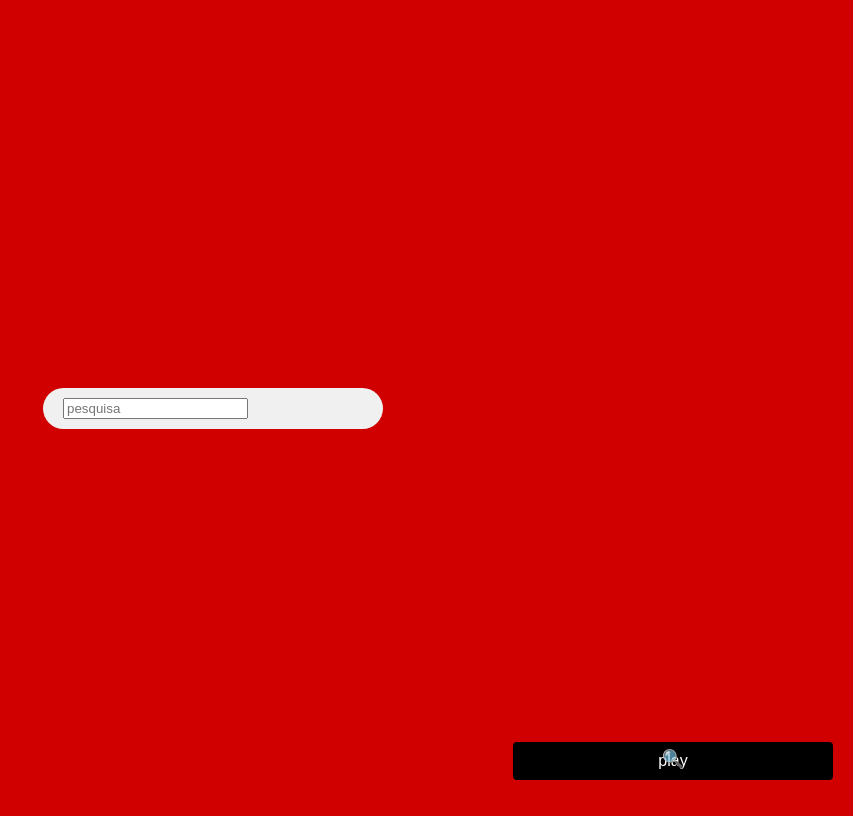
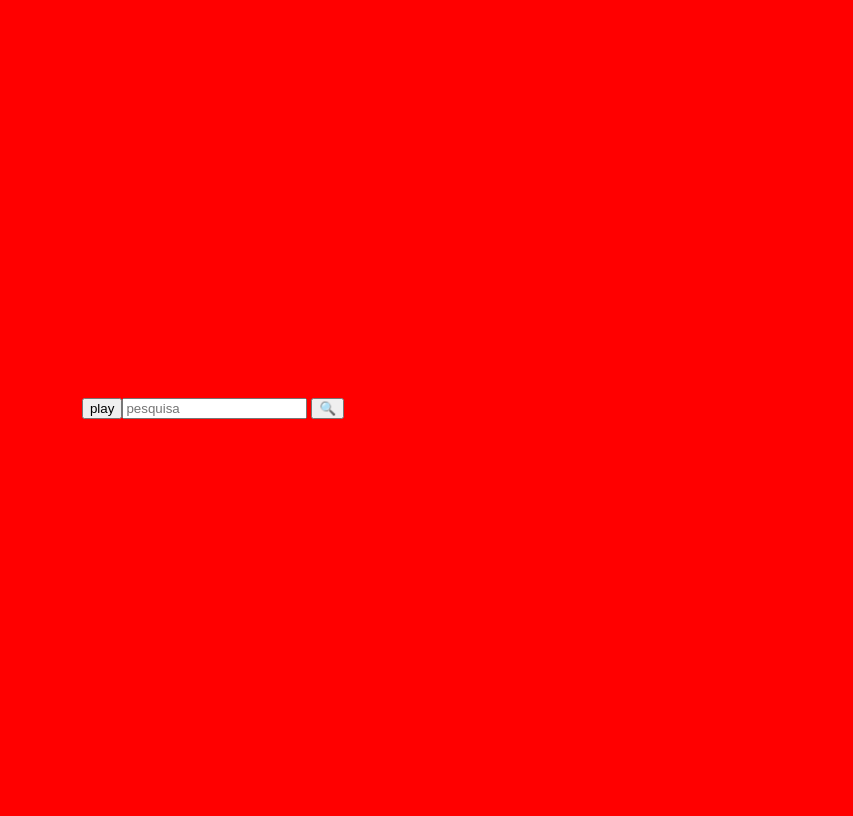
Before and after one commit to Felipes-A/death-music, a PHP site: the page made by pagina inicial.html in a window 1280 px wide. Shown: the whole page, without its empty margins (427-1280 px from the left). Run offline with PHP 8.4, Linux system fonts and the light colour scheme.

Commit message:
Update inicial.css

```diff
--- a/inicial.css
+++ b/inicial.css
@@ -1,49 +1,33 @@
 body {
-  background-color: #d10000;
+  background-color: #ff0000;
   display: flex;
   justify-content: center;
   align-items: center;
   height: 100vh;
 }
-button {
-width: 25%;
-padding: 10px;
-background-color: #000000;
-color: white;
-border: none;
-border-radius: 4px;
-font-size: 16px;
-cursor: pointer;
-transition: background-color 0.3s;
-position: fixed;
+
+
+.botao {
+  width: 29%;
+  padding: 14px;
+  background-color: #666666; /* Cor vermelha */
+  color: #ffffff;
+  border: none;
+  border-radius: 5px;
+  font-size: 16px;
+  font-weight: bold;
+  cursor: pointer;
+  transition: background-color 0.3s ease, transform 0.1s;
+ position: fixed;
 bottom: 20px;
 right: 20px;
 z-index: 1000;
 }
 
- button:hover {
-background-color: #4d4d4d;
-}
-.search-box {
-    display: flex;
-    align-items: center;
-    background-color: #f0f0f0;
-    border-radius: 30px;
-    padding: 10px 20px;
-    width: 300px;
+.botao:hover {
+  background-color: #000000;
 }
 
-.search-input {
-    border: none;
-    background: none;
-    outline: none;
-    flex: 1;
-    font-size: 16px;
+.botao:active {
+  transform: scale(0.98);
 }
-
-.search-btn {
-    border: none;
-    background: none;
-    cursor: pointer;
-    font-size: 18px;
-}
```
